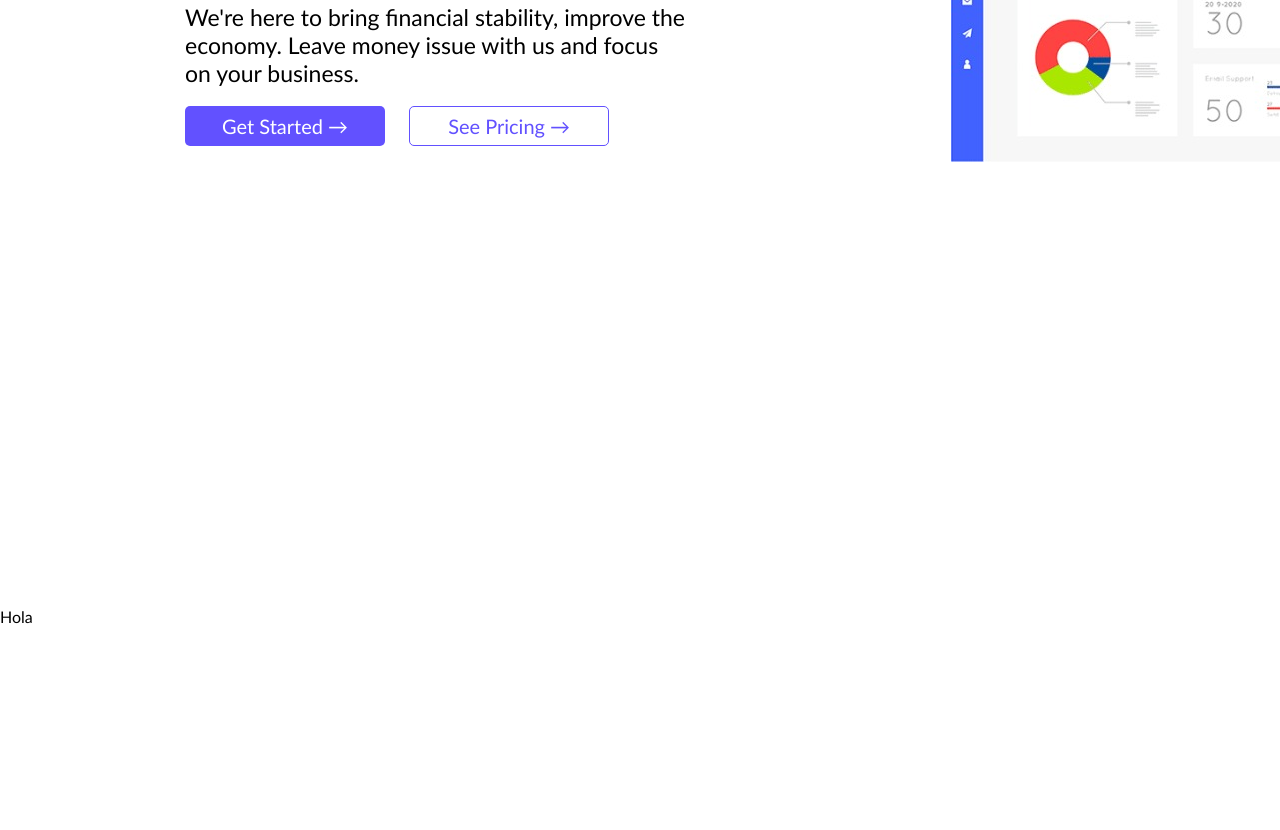
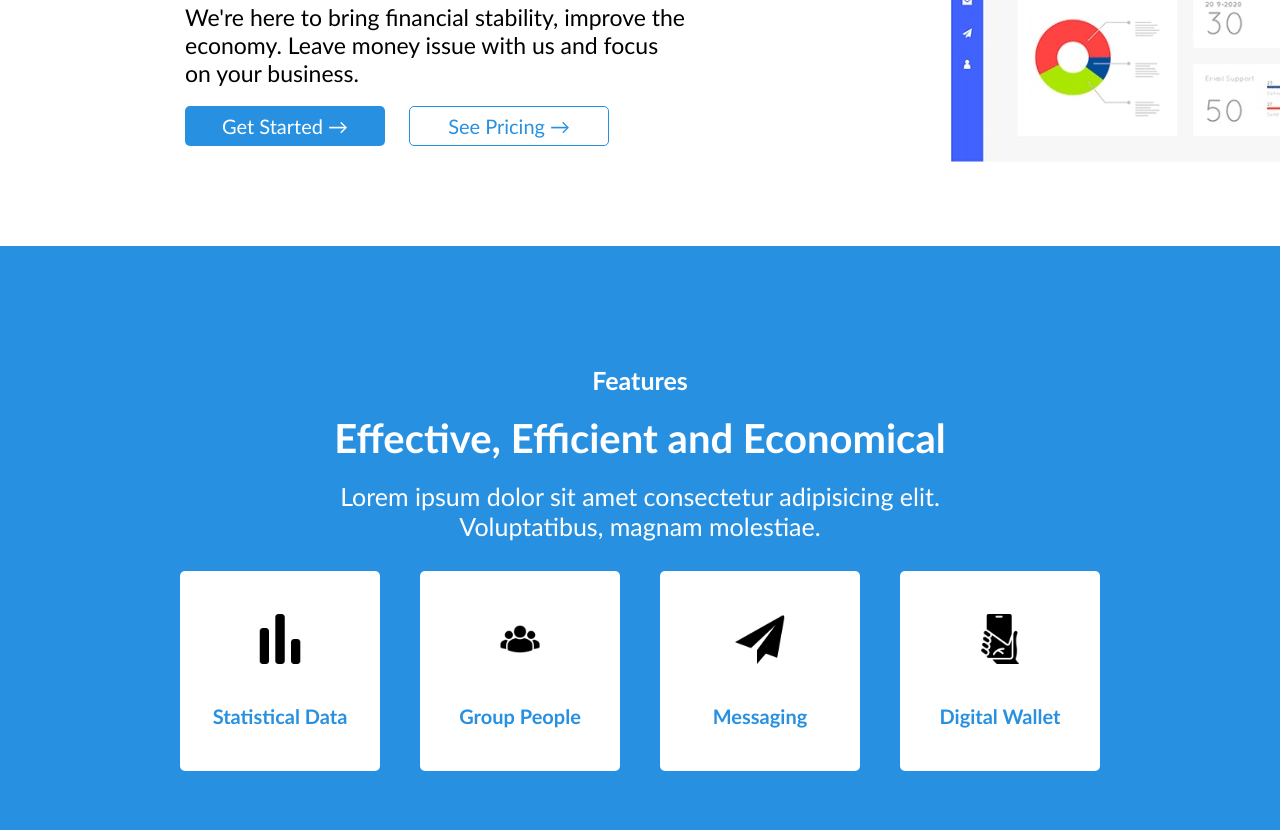
Before and after one commit to jonathanCocuy/test, a plain HTML site: page index.html in a window 1280 px wide. Shown: the part 391-1221 px from the top of the page. Before the commit the page ends 1017 px from the top, so only its background shows below. Drawn offline with Linux system fonts and the light colour scheme.

Commit message:
avance tres

```diff
--- a/index.html
+++ b/index.html
@@ -14,8 +14,8 @@
                 <h1 class="color_text_1">Tech<span class="color_text_2">Sys</span></h1>
             </div>
             <ul class="lista">
-                <a href="#hola1" class="nav_a">Home</a>
-                <a href="#" class="nav_a">Features</a>
+                <a href="#" class="nav_a">Home</a>
+                <a href="#features" class="nav_a">Features</a>
                 <a href="#" class="nav_a">Pricing</a>
                 <a href="#" class="nav_a">Blog</a>
                 <a href="#" class="nav_a">About Us</a>
@@ -30,7 +30,7 @@
         <div class="articulo_principal">
             <h3 class="eee">Economy | Efficiency | Effectiveness</h3> <br>
             <div class="articulo_principal_2">
-            <p class="parrafo_grande">The Powerful Features For <br> Your Better <span class="color_parrafo"> Future</span></p> <br>
+            <p class="parrafo_grande">The Powerful Features  <br>For Your Better <span class="color_parrafo"> Future</span></p> <br>
             </div>
             <p class="parrafo_pequeño">We're here to bring financial stability, improve the economy. Leave money issue with us and focus on your business.</p> <br>
             <button class="botones_abajo" id="b1">Get Started → </button> <button class="botones_abajo" id="b2">See Pricing → </button>
@@ -39,11 +39,28 @@
             <img src="images/imagen_lateral.jpeg">
         </aside>
     </article>
-    <br>
-    <br>
-    <br>
-    <br>
-    <br><br><br><br><br><br><br><br><br><br><br><br><br><br><br>
-    <p id="hola1">Hola</p>
+    <article class="features"> <br id="features">
+        <p class="features_titulo">Features</p> <br>
+        <h3 class="eee_features">Effective, Efficient and Economical</h3> <br>
+        <div class="texto_features"><p>Lorem ipsum dolor sit amet consectetur adipisicing elit. <br> Voluptatibus, magnam molestiae.</p></div>
+        <div class="features_cuadros">
+            <div class="cuadro_features">
+                <img src="images/imagen_1.png" class="img_features">
+                <p>Statistical Data</p>
+            </div>
+            <div class="cuadro_features">
+                <img src="images/imagen_2.png" class="img_features">
+                <p>Group People</p>
+            </div>
+            <div class="cuadro_features">
+                <img src="images/imagen_3.png" class="img_features">
+                <p>Messaging</p>
+            </div>
+            <div class="cuadro_features">
+                <img src="images/imagen_4.png" class="img_features">
+                <p>Digital Wallet</p>
+            </div>
+        </div>
+    </article>
 </body>
 </html>
--- a/style.css
+++ b/style.css
@@ -5,12 +5,11 @@
     scroll-behavior: smooth;
 }
 
-
-/*Barra de navegación*/
+/*Barra de navegación (FIJA)*/
 
 /*Título barra de navegación*/
 .color_text_1{
-    color: #6251ff;
+    color: #2890E1;
 }
 .color_text_2{
     color: black;
@@ -46,7 +45,7 @@
 }
 
 .nav_a:hover{
-    border-bottom: 3px solid #6251ff;
+    border-bottom: 3px solid #2890E1;
     color: #6251ff;
 }
 
@@ -57,17 +56,17 @@
 }
 
 .boton_sign{
-    background: #6251ff;
+    background: #2890E1;
     color: white;
-    width: 90px;
+    width: 100px;
     height: 40px;
     border: none;
-    border-radius: 3px;
+    border-radius: 5px;
     font-size: 18px;
 }
 
 
-/*Articulo principal*/
+/*Articulo principal (Home)*/
 
 .articulo_principal{
     margin: 100px;
@@ -75,7 +74,7 @@
 }
 
 .eee{
-    color: #6251ff;
+    color: #2890E1;
     font-size: 30px;
     display: flex;
     font-weight: lighter;
@@ -87,7 +86,7 @@
 }
 
 .color_parrafo{
-    color: #6251ff;
+    color: #2890E1;
 }
 
 .parrafo_pequeño{
@@ -102,7 +101,7 @@
 }
 
 #b1{
-    background: #6251ff;
+    background: #2890E1;
     border: none;
     border-radius: 5px;
     color: white;
@@ -110,9 +109,9 @@
 
 #b2{
     background: white;
-    border: 1px solid #6251ff;
+    border: 1px solid #2890E1;
     border-radius: 5px;
-    color: #6251ff;
+    color: #2890E1;
     margin-left: 20px;
 }
 
@@ -122,3 +121,63 @@
     align-items: center;
     padding-top: 100px;
 }
+
+/*Features*/
+
+.features{
+    background: #2890E1;
+    width: 100%;
+    height: 600px;
+}
+
+.features_titulo{
+    text-align: center;
+    color: white;
+    font-size: 25px;
+    padding-top: 100px;
+    font-weight: bolder;
+}
+
+.eee_features{
+    text-align: center;
+    color: white;
+    font-size: 40px;
+}
+
+.texto_features{
+    display: flex;
+    justify-content: center;
+    text-align: center;
+    font-size: 25px;
+    color: white;
+    font-weight: lighter;
+}
+
+.cuadro_features{
+    display: flex;
+    align-items: center;
+    gap: 40px;
+    flex-direction: column;
+    justify-content: center;
+    text-align: center;
+    width: 200px;
+    height: 200px;
+    border: none;
+    border-radius: 5px;
+    background: white;
+    color:#2890E1;
+    font-size: 20px;
+    font-weight: bold;
+}
+
+.img_features{
+    width: 50px;
+    border-radius: 5px;
+}
+
+.features_cuadros{
+    display: flex;
+    justify-content: center;
+    padding-top: 30px;
+    gap: 40px;
+}
```
Also changed, not shown: images/imagen_1.png (added), images/imagen_2.png (added), images/imagen_3.png (added), images/imagen_4.png (added), images/imagen_detalle.jpeg (added).
